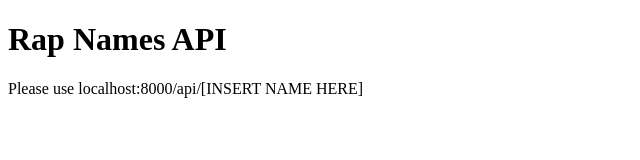
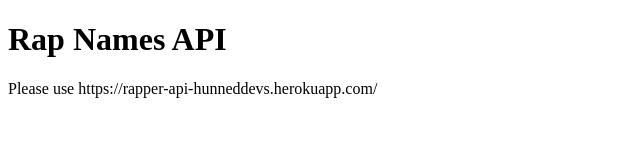
Before and after one commit to arakanic/100devs-rap-names-api, a website: page index.html in a window 1280 px wide. Shown: the full height of the page, 0-640 px from the left. Drawn offline with Linux system fonts and the light colour scheme.

Commit message:
Update index.html

```diff
--- a/index.html
+++ b/index.html
@@ -8,6 +8,6 @@
 </head>
 <body>
     <h1>Rap Names API</h1>
-    <p>Please use localhost:8000/api/[INSERT NAME HERE]</p>
+    <p>Please use https://rapper-api-hunneddevs.herokuapp.com/</p>
 </body>
 </html>
```
